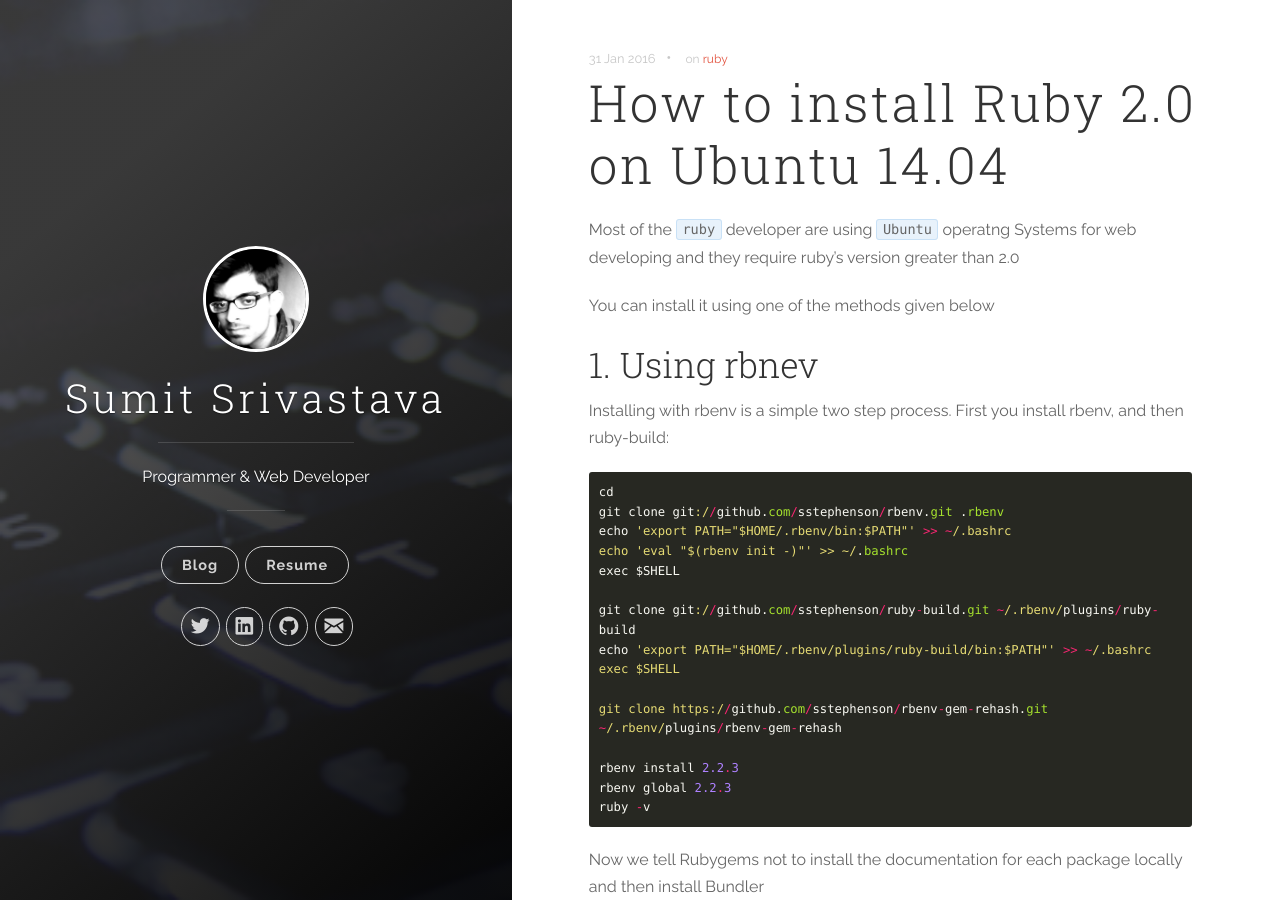
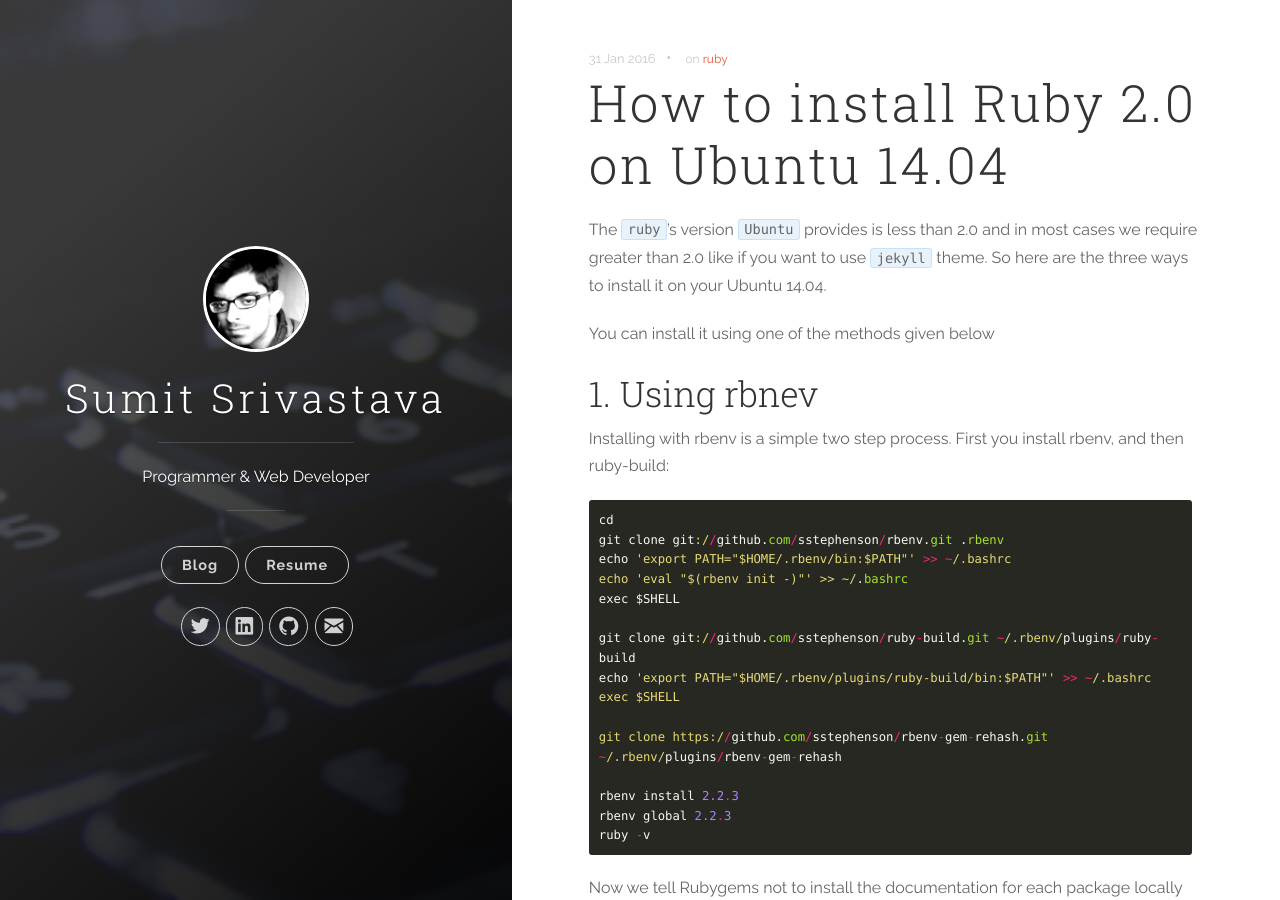
Before and after one commit to aksh1/aksh1.github.io, a Jekyll site: the page built from _posts/2016-08-31-myfirstblog.md, in a window 1280 px wide and 900 px high. Built offline with Jekyll 4.4.1, drawn with Linux system fonts in a browser that asks for light colours; nearby versions of some CDN libraries; comment, search, counter and statistics services are not loaded.

Commit message:
basic post change

```diff
--- a/_includes/header.html
+++ b/_includes/header.html
@@ -21,7 +21,7 @@
           <nav class="cover-navigation cover-navigation--primary">
             <ul class="navigation">
               <li class="navigation__item"><a href="{{ site.baseurl }}#blog" title="link to {{ site.title }} blog" class="blog-button">  Blog</a></li>
-<li class="navigation__item"><a href="cv.pdf" title="curriculum vitae" class="blog-button" target="_blank">Resume</a></li>
+<li class="navigation__item"><a href="{{ site.baseurl }}cv.pdf" title="curriculum vitae" class="blog-button" target="_blank">Resume</a></li>
             </ul>
           </nav>
 
--- a/_posts/2016-08-31-myfirstblog.md
+++ b/_posts/2016-08-31-myfirstblog.md
@@ -5,9 +5,7 @@
 tag: ruby
 ---
 
-
-Most of the `ruby` developer are using `Ubuntu` operatng Systems for web developing
-and they require ruby's version greater than 2.0
+The `ruby`'s version `Ubuntu` provides is less than 2.0 and in most cases we require greater than 2.0 like if you want to use `jekyll` theme. So here are the three ways to install it on your Ubuntu 14.04.
 
 You can install it using one of the methods given below
 
@@ -92,6 +90,7 @@
 
 
 
+
 ### Comments !
 
 <div id="disqus_thread"></div>
```
Also changed, not shown: 7 other files.
